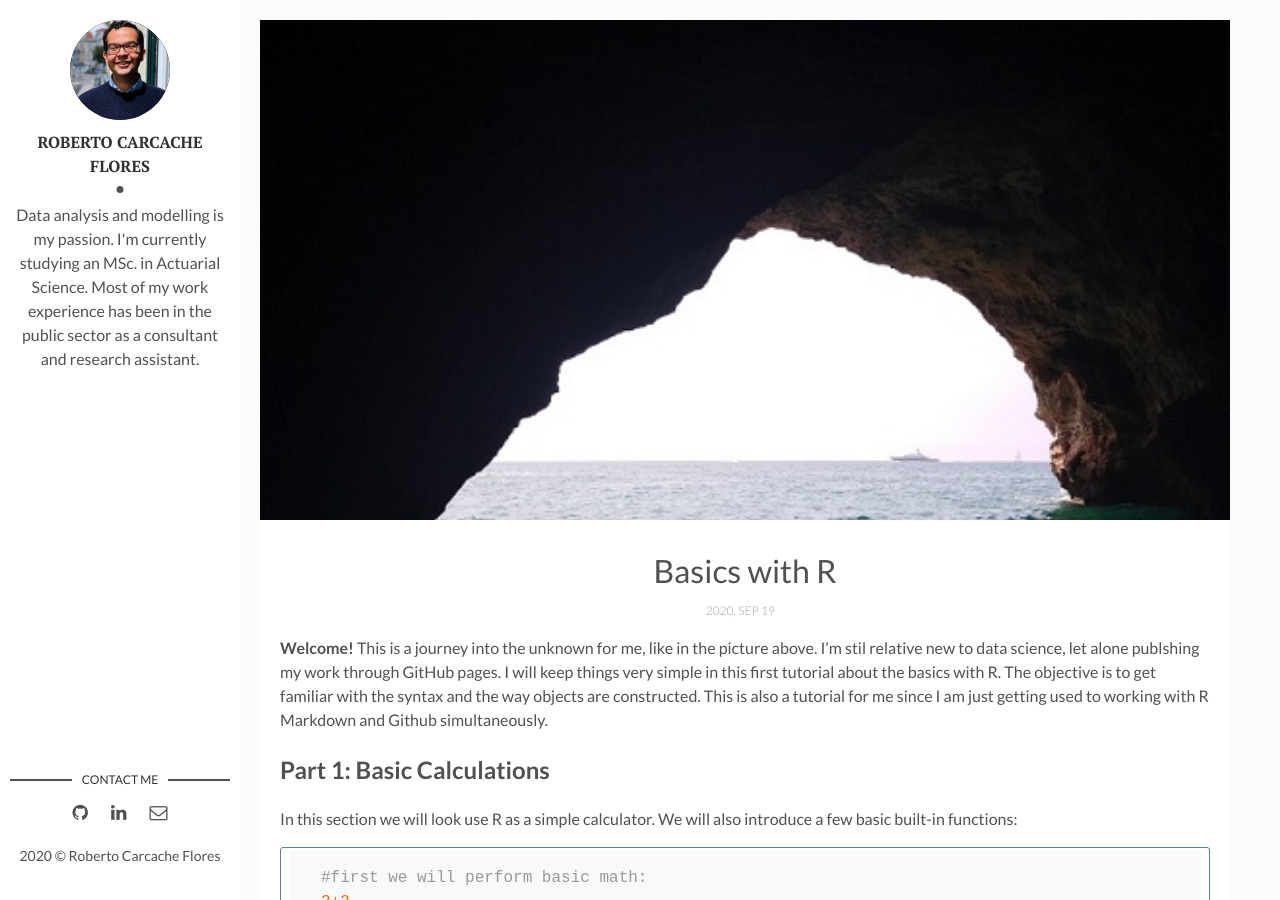
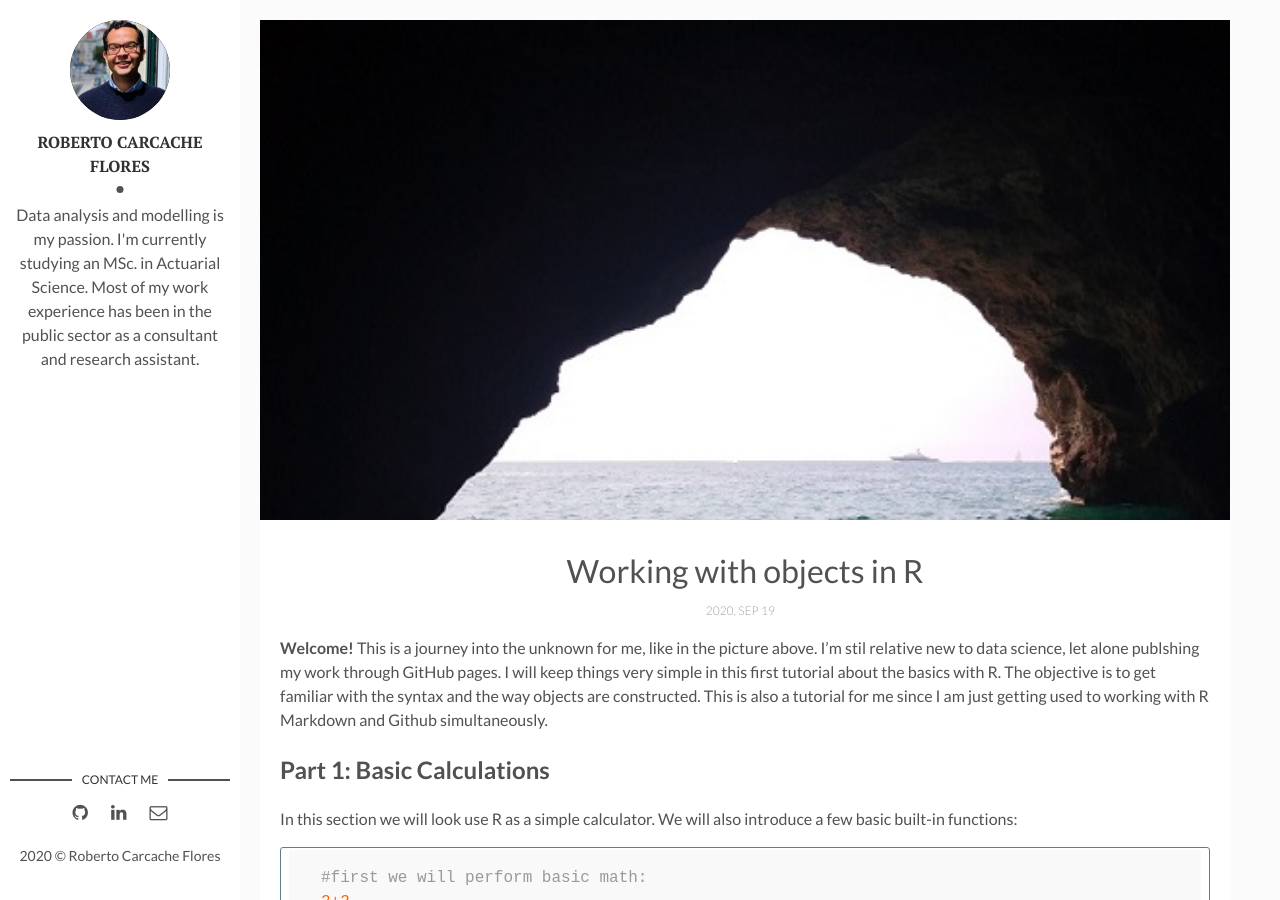
Before and after one commit to rcarcacheflores/Research, a Jekyll site: the page built from _posts/2020-09-19-post1.md, in a window 1280 px wide and 900 px high. Built offline with Jekyll 4.4.1, drawn with Linux system fonts in a browser that asks for light colours.

Commit message:
Update 2020-09-19-post1.md

```diff
--- a/_posts/2020-09-19-post1.md
+++ b/_posts/2020-09-19-post1.md
@@ -1,6 +1,6 @@
 ---
 layout: post
-title: Basics with R
+title: Working with objects in R
 date: 2020-09-19 20:00:20 +0300
 description: First tutorial of the basic R syntax. This post covers basic math operations, vectors, and matrices
 img: cave.jpg
```
